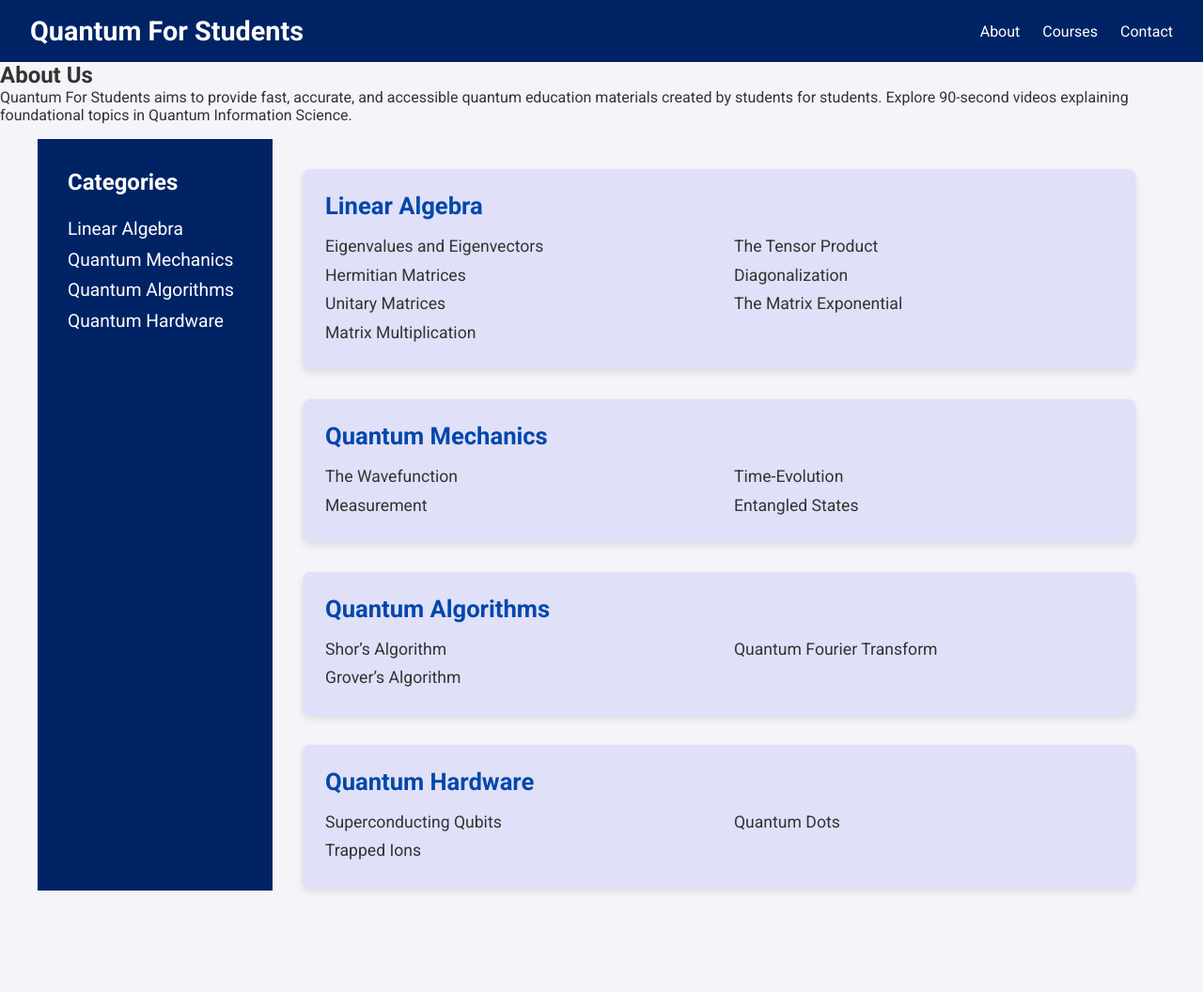
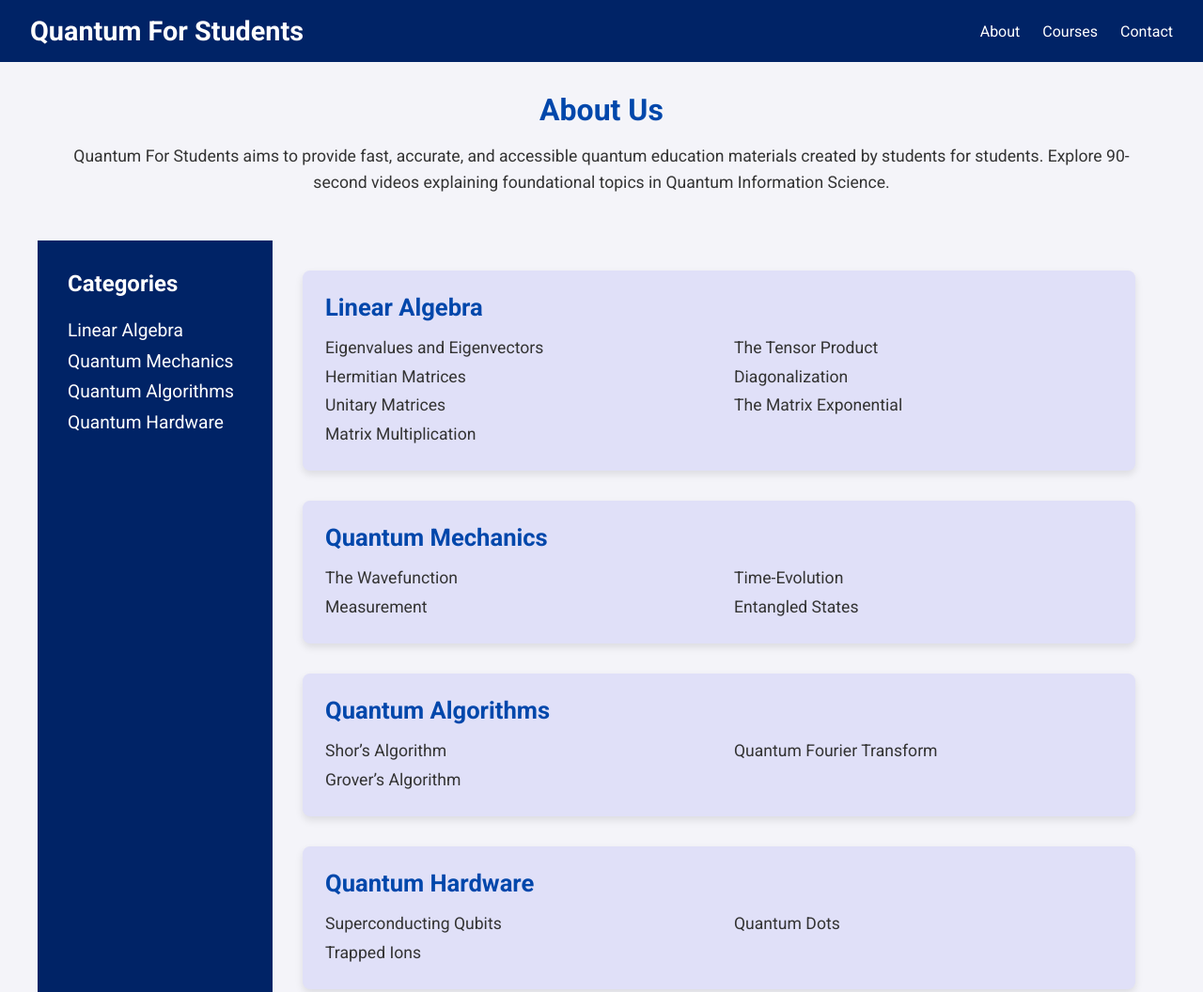
Before and after one commit to jamessaslow/QuantumForStudents.github.io, a plain HTML site: page index.html in a window 1280 px wide. Shown: the top 1056 px of the page at 94% size. Before the commit the page ends 1009 px from the top, so only its background shows below. Drawn offline with Linux system fonts and the light colour scheme.

Commit message:
Update styles.css

```diff
--- a/styles.css
+++ b/styles.css
@@ -14,7 +14,7 @@ body {
     align-items: center;
 }
 
-/* Top Banner with Title and Navigation */
+/* Sticky Top Banner with Title and Navigation */
 .top-banner {
     width: 100%;
     background-color: #002366;
@@ -23,6 +23,9 @@ body {
     justify-content: space-between;
     align-items: center;
     padding: 1em 2em;
+    position: sticky;
+    top: 0;
+    z-index: 1000;
 }
 
 .site-title {
@@ -47,6 +50,26 @@ body {
     color: #00bcd4;
 }
 
+/* About Us Section */
+.about-section {
+    padding: 2em;
+    background-color: #f4f4f9;
+    text-align: center;
+    width: 100%;
+    max-width: 1200px;
+}
+
+.about-section h2 {
+    font-size: 2em;
+    color: #0047ab;
+    margin-bottom: 0.5em;
+}
+
+.about-section p {
+    font-size: 1.1em;
+    line-height: 1.6;
+}
+
 /* Main Container */
 .main-container {
     display: flex;
@@ -62,7 +85,7 @@ body {
     background-color: #002366;
     color: white;
     position: sticky;
-    top: 0;
+    top: 80px; /* Position below the navbar */
     height: 100vh;
 }
 
```
